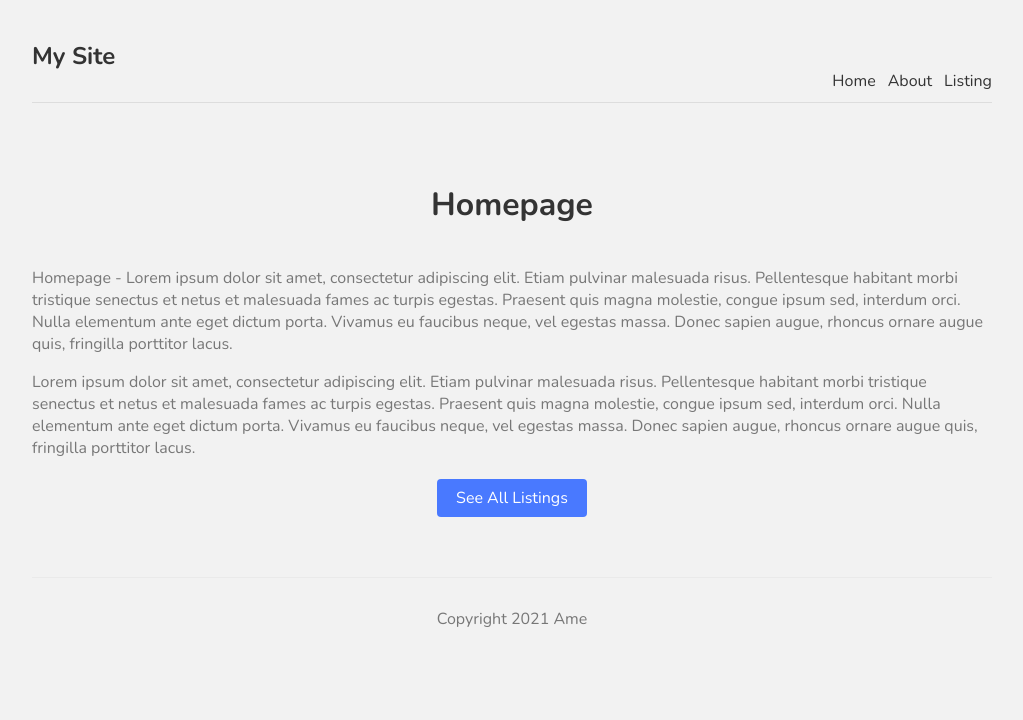
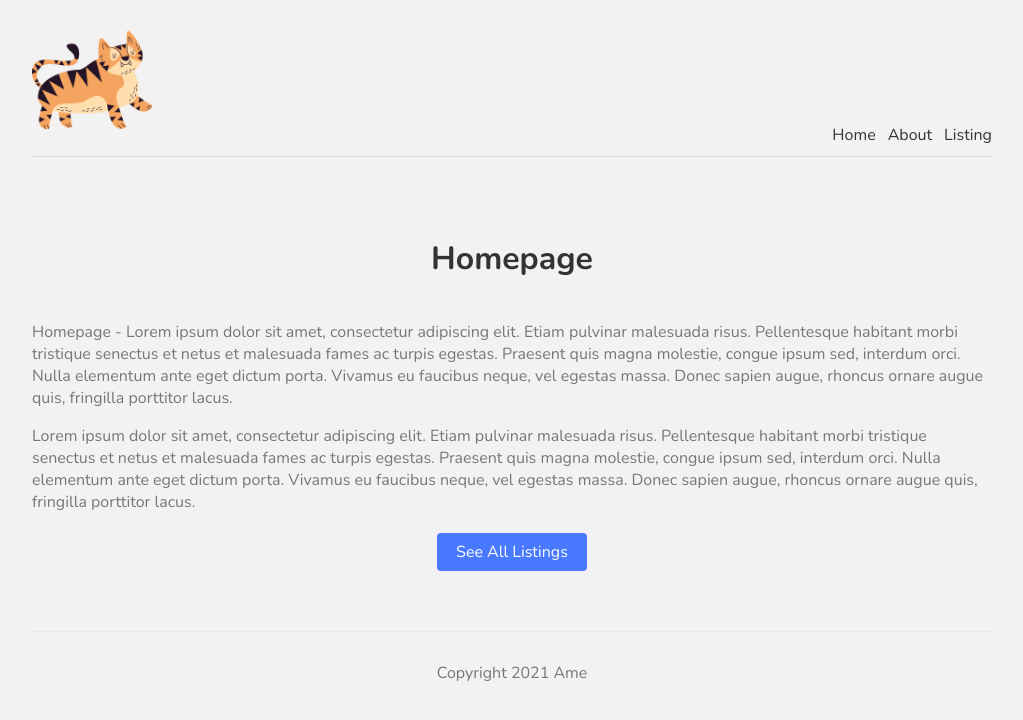
Before and after one commit to ame-sng/nextjs-tutorial, a Next.js app: page / in a window 1280 px wide. Shown: the top 720 px of the page, without its empty margins (128-1151 px from the left). Built offline with nearby package versions, Linux system fonts and the light colour scheme.

Commit message:
tutorial 9 done

```diff
--- a/components/Navbar.js
+++ b/components/Navbar.js
@@ -1,10 +1,11 @@
 import Link from 'next/link'
+import Image from 'next/image'
 
 const Navbar = () => {
   return (
     <nav>
     <div className="logo">
-      <h1>My Site</h1>
+      <Image src="/tiger.png" width={120} height={120} />
     </div>
     <Link href="/">Home</Link>
     <Link href="/about">About</Link>
--- a/pages/index.js
+++ b/pages/index.js
@@ -1,3 +1,4 @@
+import Head from 'next/head'
 import styles from '../styles/Home.module.css'
 import Link from 'next/link'
 import Footer from '../components/Footer'
@@ -5,6 +6,11 @@ import Navbar from '../components/Navbar'
 
 export default function Home() {
   return (
+    <>
+    <Head>
+      <title>Listings | Home</title>
+      <meta name="keywords" content="listings" />
+    </Head>
     <div>
       <h1 className={styles.title}>Homepage</h1>
       <p className={styles.text}>Homepage - Lorem ipsum dolor sit amet, consectetur adipiscing elit. Etiam pulvinar malesuada risus. Pellentesque habitant morbi tristique senectus et netus et malesuada fames ac turpis egestas. Praesent quis magna molestie, congue ipsum sed, interdum orci. Nulla elementum ante eget dictum porta. Vivamus eu faucibus neque, vel egestas massa. Donec sapien augue, rhoncus ornare augue quis, fringilla porttitor lacus.</p>
@@ -13,5 +19,6 @@ export default function Home() {
         <a className={styles.btn}>See All Listings</a>
       </Link>
     </div>
+    </>
   )
 }
```
Also changed, not shown: pages/about.js (+8 -0 lines), public/tiger.png (added).
